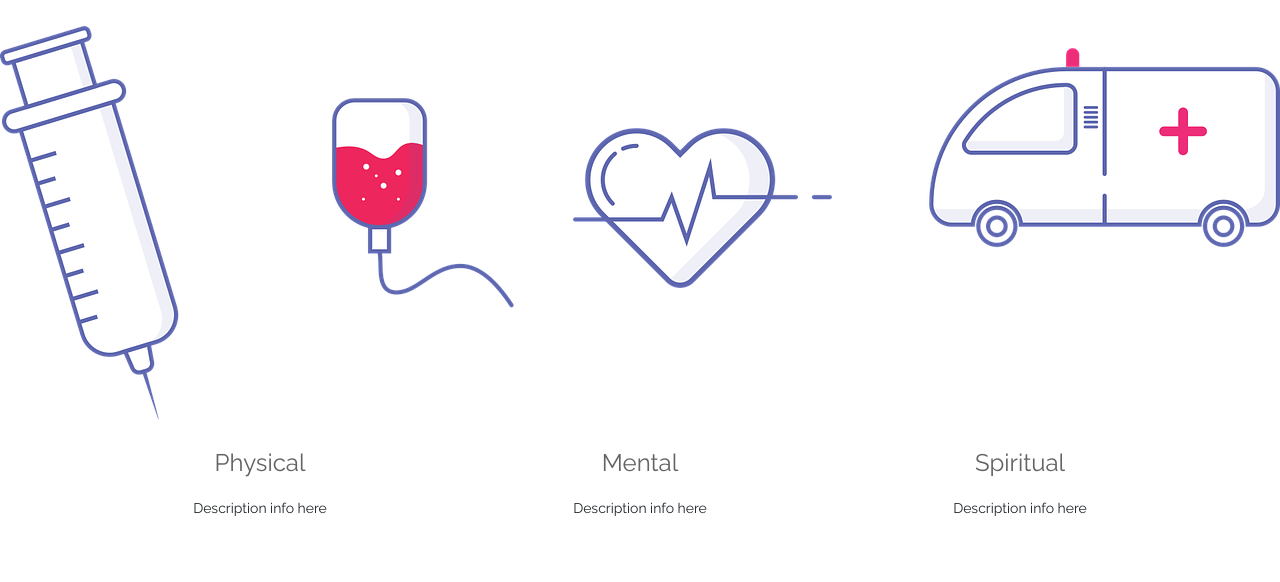
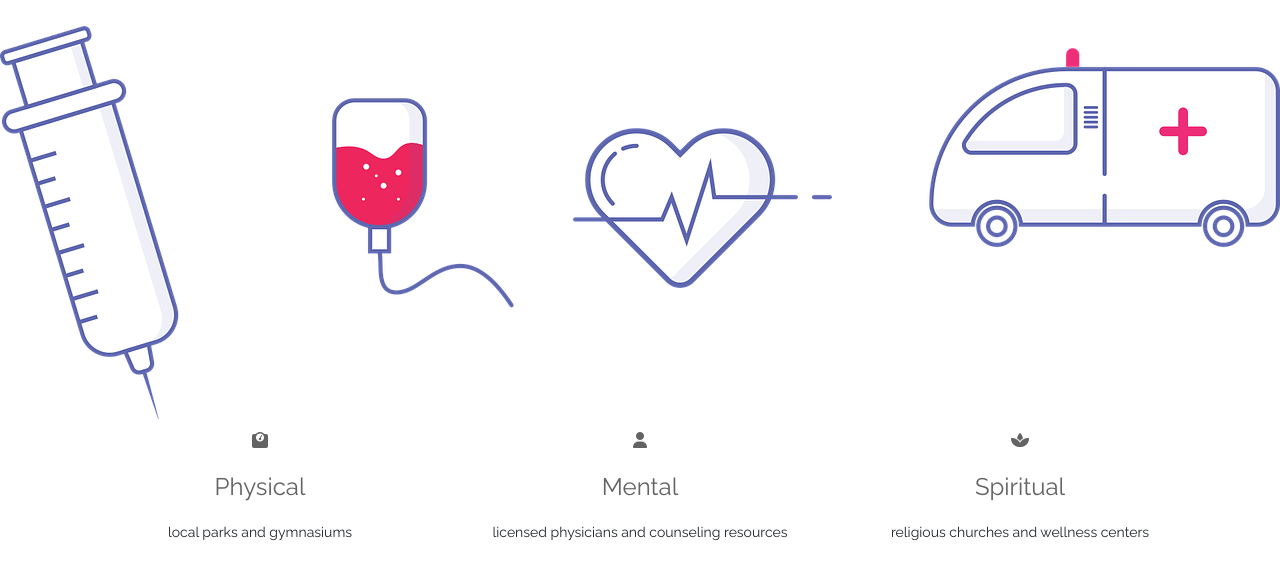
Before and after one commit to senseofsteph/healthhub, a Flask app: page / in a window 1280 px wide. Shown: the part 169-751 px from the top of the page. Run offline with Flask 2, Linux system fonts and the light colour scheme; some libraries are stand-ins or nearby versions.

Commit message:
Update font awesome icons; no errors persist

```diff
--- a/templates/base.html
+++ b/templates/base.html
@@ -16,7 +16,7 @@
       <link href="https://cdn.jsdelivr.net/npm/bootstrap@5.1.3/dist/css/bootstrap.min.css" rel="stylesheet" integrity="sha384-1BmE4kWBq78iYhFldvKuhfTAU6auU8tT94WrHftjDbrCEXSU1oBoqyl2QvZ6jIW3" crossorigin="anonymous">
 
       <!-- Custom CSS stylesheet -->
-      <link href="/static/css/base.css" rel="stylesheet">
+      <link rel="stylesheet" href="/static/css/base.css">
 
     </head>
       <body>
@@ -43,19 +43,19 @@
           <div class="container">
             <div class="row">
               <div class="col-lg-4 col-md-4">
-                <i class="fa-light fa-kit-medical"></i>
+                <i class="fas fa-light fa-weight"></i>
                 <h4>Physical</h4>
-                <p>Description info here</p>
+                <p>local parks and gymnasiums</p>
               </div>
               <div class="col-lg-4 col-md-4">
-                <i class="fa-light fa-head-side-brain"></i>
+                <i class="fas fa-light fa-user"></i>
                 <h4>Mental</h4>
-                <p>Description info here</p>
+                <p>licensed physicians and counseling resources</p>
               </div>
               <div class="col-lg-4 col-md-4">
-                <i class="fa-light fa-spa"></i>
+                <i class="fas fa-light fa-spa"></i>
                 <h4>Spiritual</h4>
-                <p>Description info here</p>
+                <p>religious churches and wellness centers</p>
               </div>
             </div>
           </div>
```
